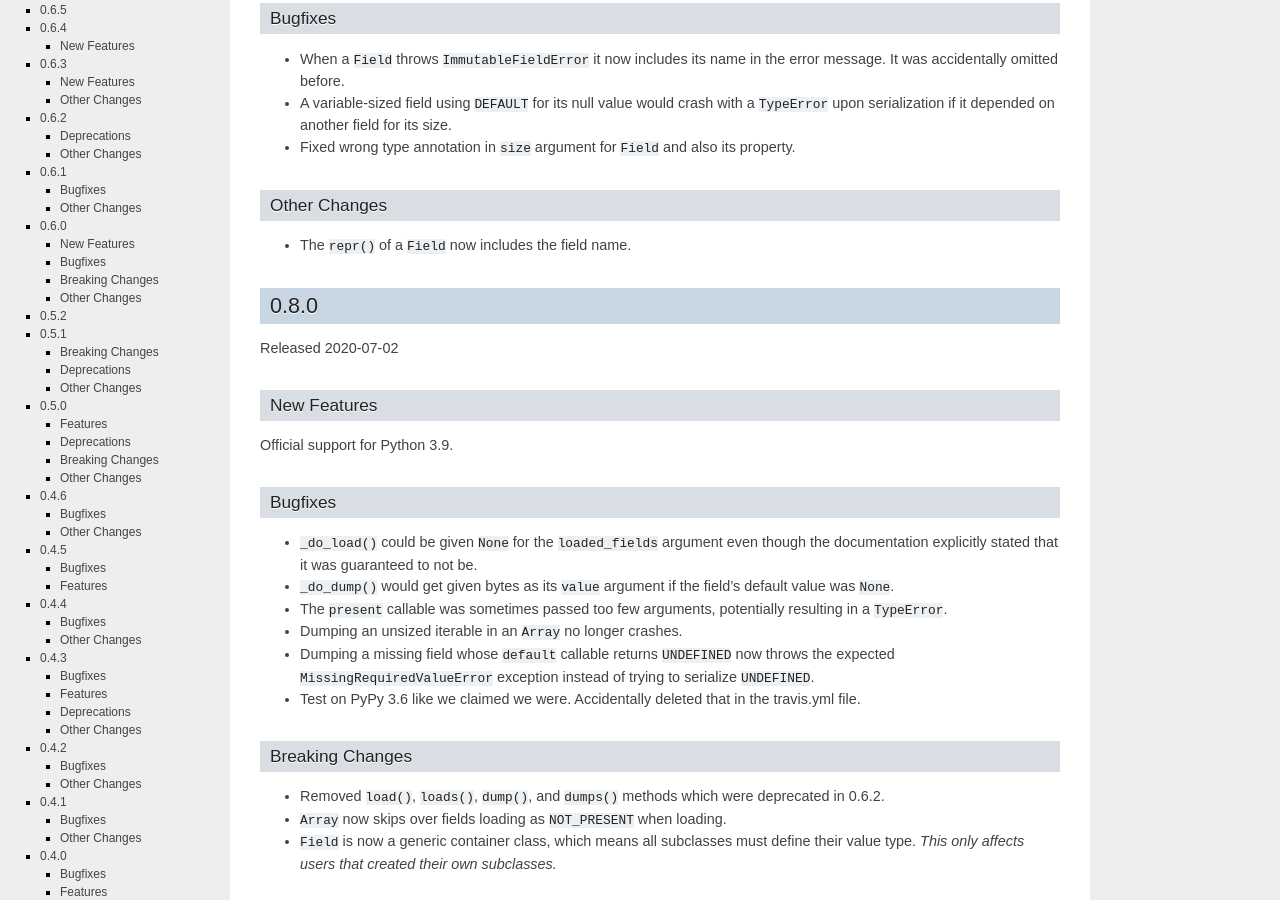
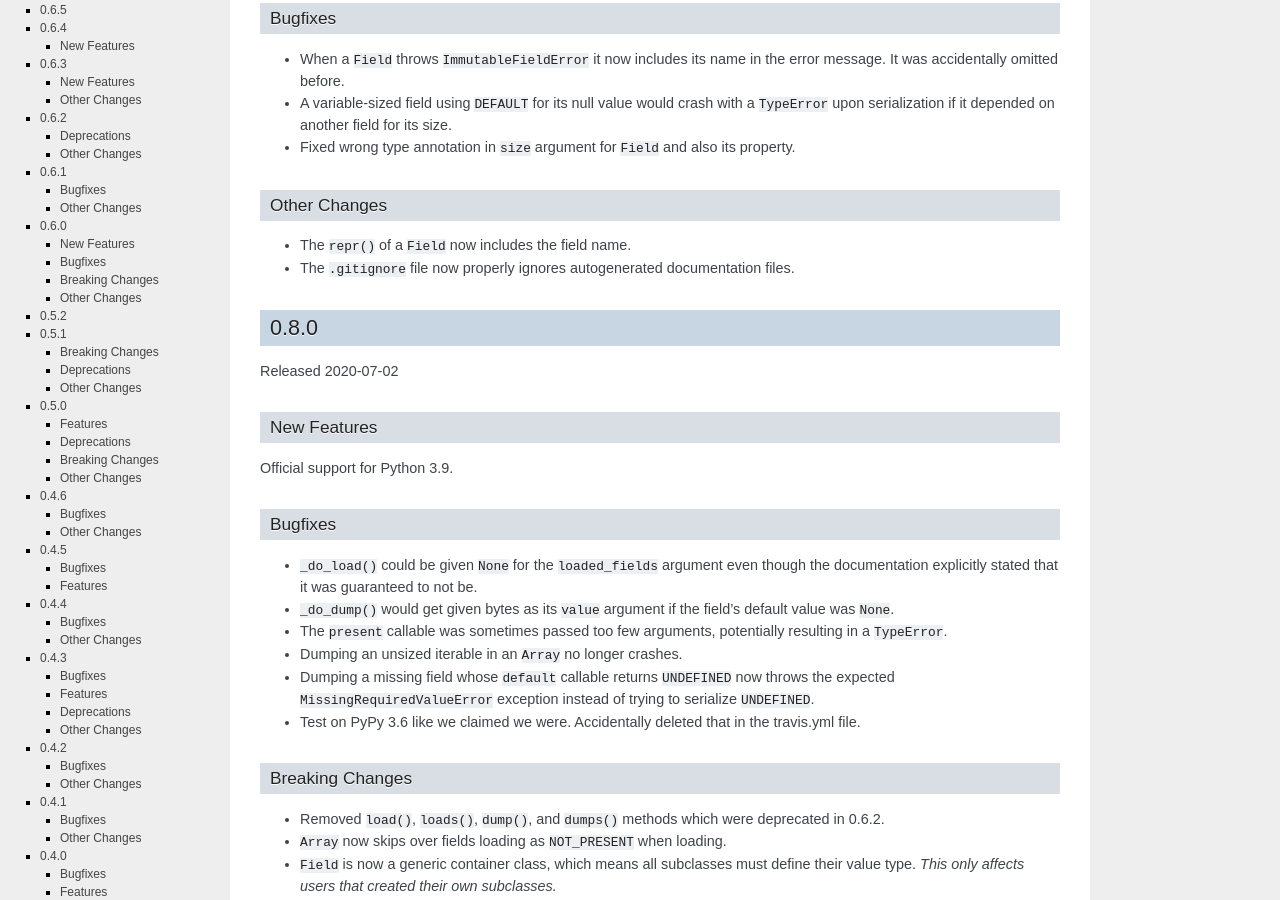
Before and after one commit to dargueta/binobj, a Sphinx documentation site: the page built from docs/source/CHANGELOG.rst, in a window 1280 px wide and 900 px high, scrolled down 486 px. Built offline with Sphinx 7.4.7, drawn with Linux system fonts in a browser that asks for light colours.

Commit message:
More precise gitignore

```diff
--- a/docs/source/CHANGELOG.rst
+++ b/docs/source/CHANGELOG.rst
@@ -35,6 +35,7 @@ Other Changes
 ~~~~~~~~~~~~~
 
 * The ``repr()`` of a ``Field`` now includes the field name.
+* The ``.gitignore`` file now properly ignores autogenerated documentation files.
 
 0.8.0
 -----
```
Also changed, not shown: 1 other file.
